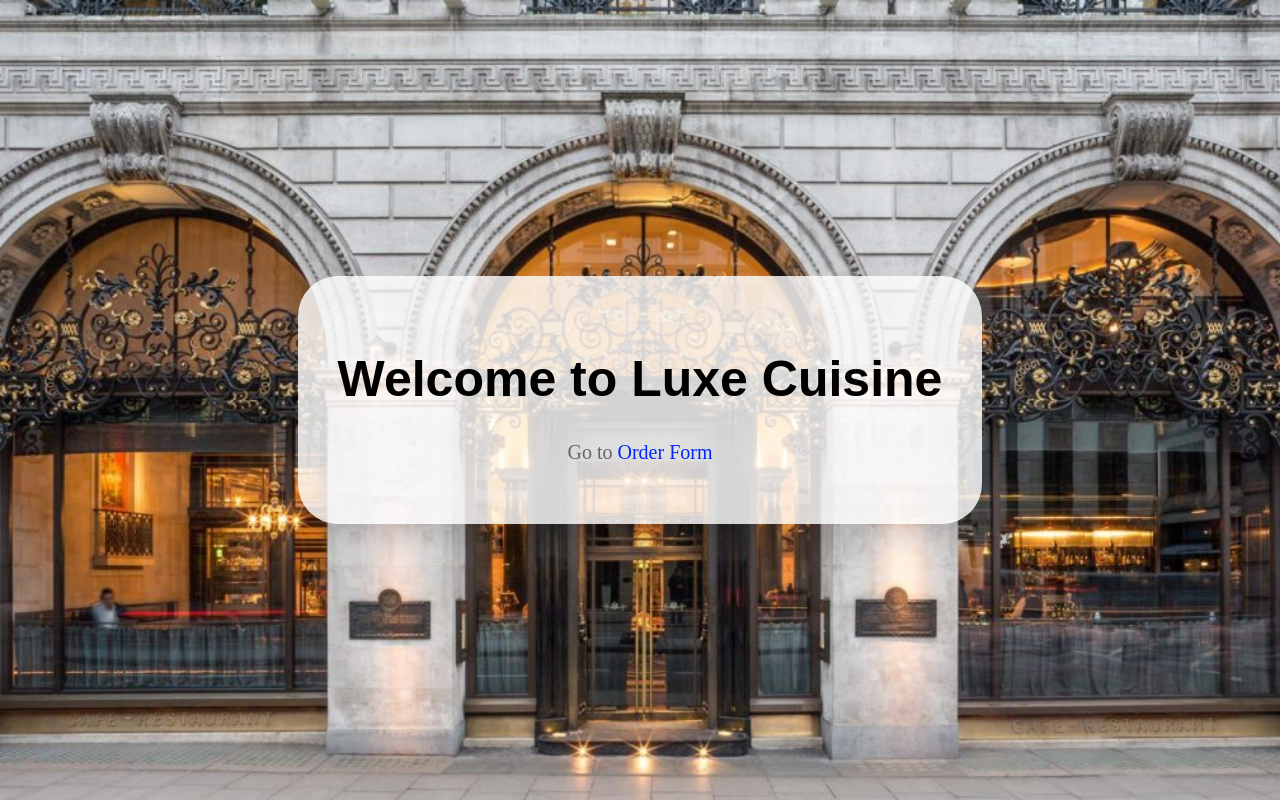
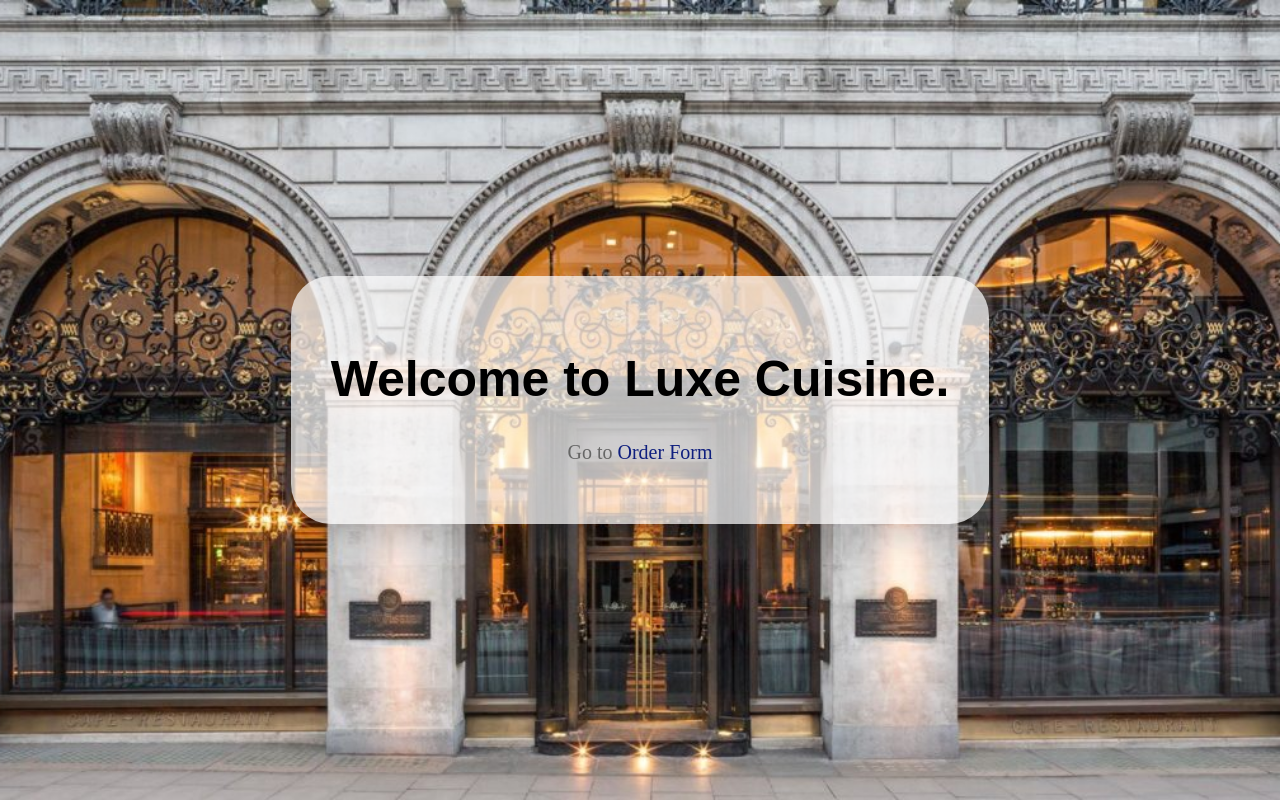
Before and after one commit to BelarryRodelas/Rodelas_V2-HTML-FORMS, a plain HTML site: page first.html in a window 1280 px wide. Drawn offline with Linux system fonts and the light colour scheme.

Commit message:
first commit

```diff
--- a/welcome.html
+++ b/first.html
@@ -20,7 +20,7 @@
 
         .container {
             text-align: center;
-            background-color: #ffffffce;
+            background-color: #ffffffb2;
             padding: 40px;
             border-radius: 40px;
             box-shadow: 10px 20px 20px rgba(0, 0, 0, 0.1);
@@ -38,7 +38,7 @@
         }
 
         a {
-            color: #0026ff;
+            color: #0f1f7e;
             text-decoration: none;
         }
 
@@ -49,7 +49,7 @@
 </head>
 <body>
     <div class="container">
-        <h1>Welcome to Luxe Cuisine</h1>
+        <h1>Welcome to Luxe Cuisine.</h1>
         <p>Go to <a href="index.html">Order Form</a></p>
     </div>
 </body>
```
